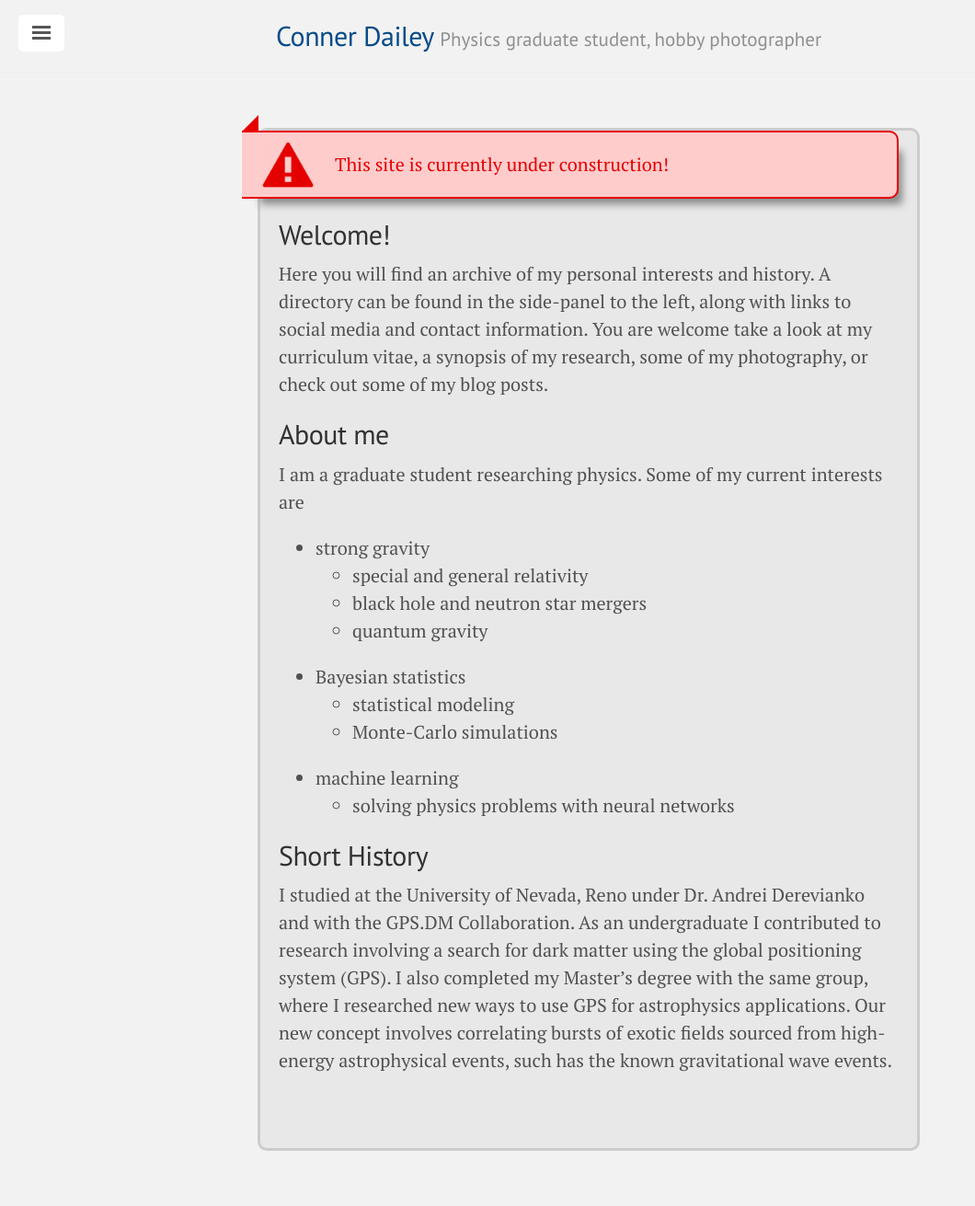
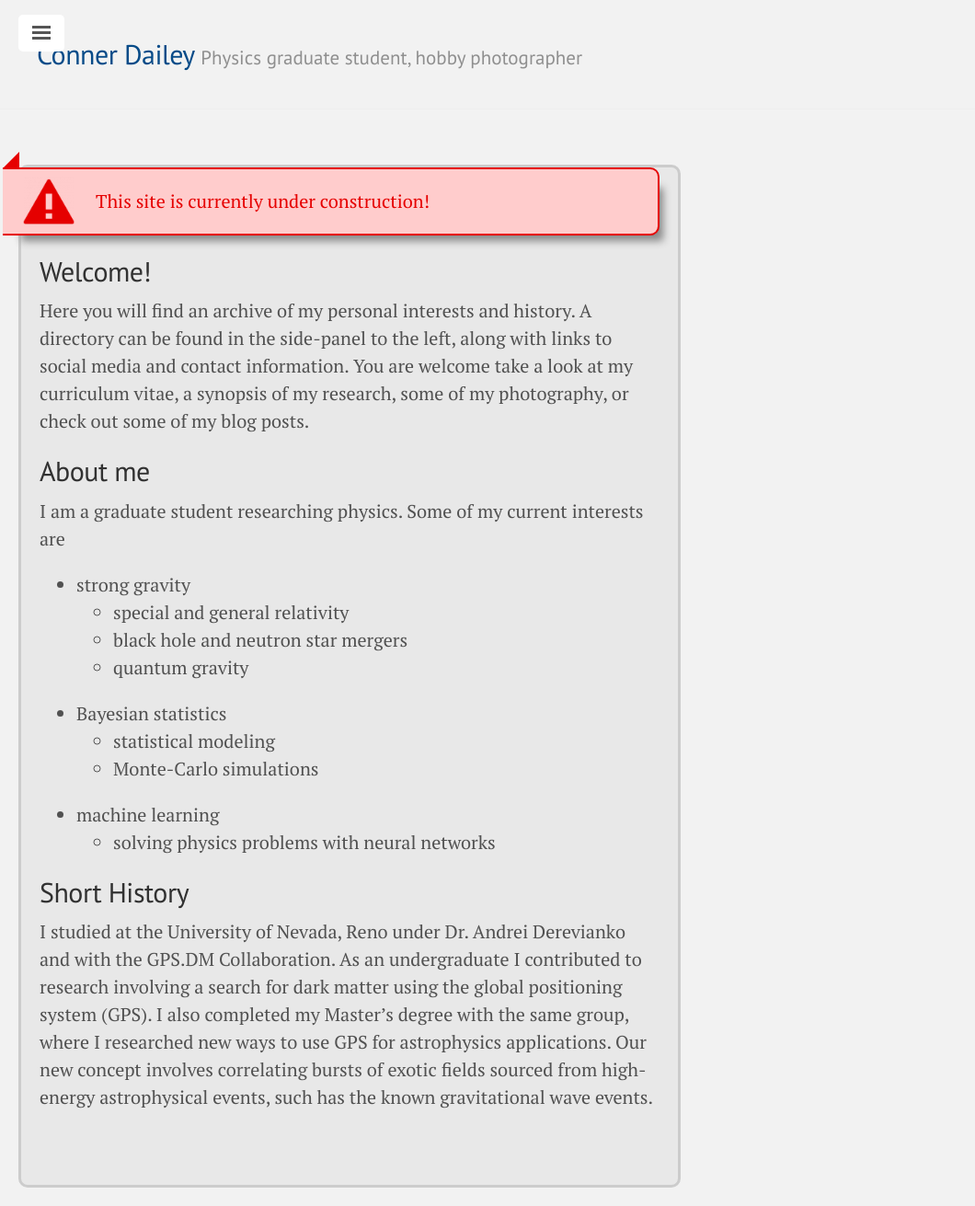
Before and after one commit to TakeTwiceDailey/TakeTwiceDailey.github.io, a Jekyll site: the page built from index.md, in a window 1280 px wide. Shown: the whole page at 92% size, without its empty margins (0-1060 px from the left). Built offline with Jekyll 4.4.1, drawn with Linux system fonts in a browser that asks for light colours; nearby versions of some CDN libraries; before the commit the page ends 1251 px from its top, so only the background shows below that.

Commit message:
changed container margins

```diff
--- a/public/css/lanyon.css
+++ b/public/css/lanyon.css
@@ -78,11 +78,13 @@ h1, h2, h3, h4, h5, h6 {
 }
 @media (min-width: 38em) {
   .container {
+    margin: 1rem;
     max-width: 30rem;
   }
 }
 @media (min-width: 56em) {
   .container {
+    margin: 1rem;
     max-width: 36rem;
   }
 }
```
